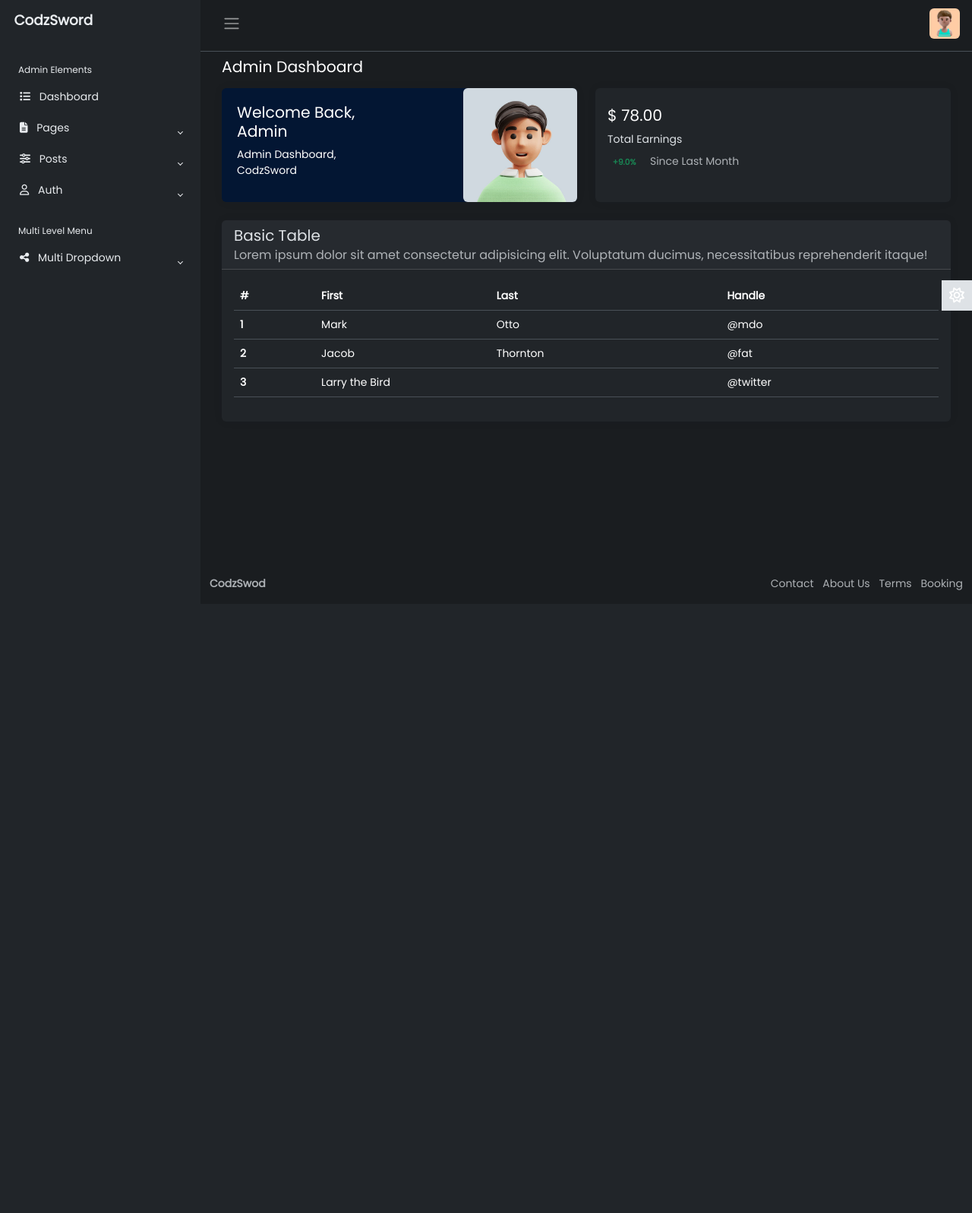
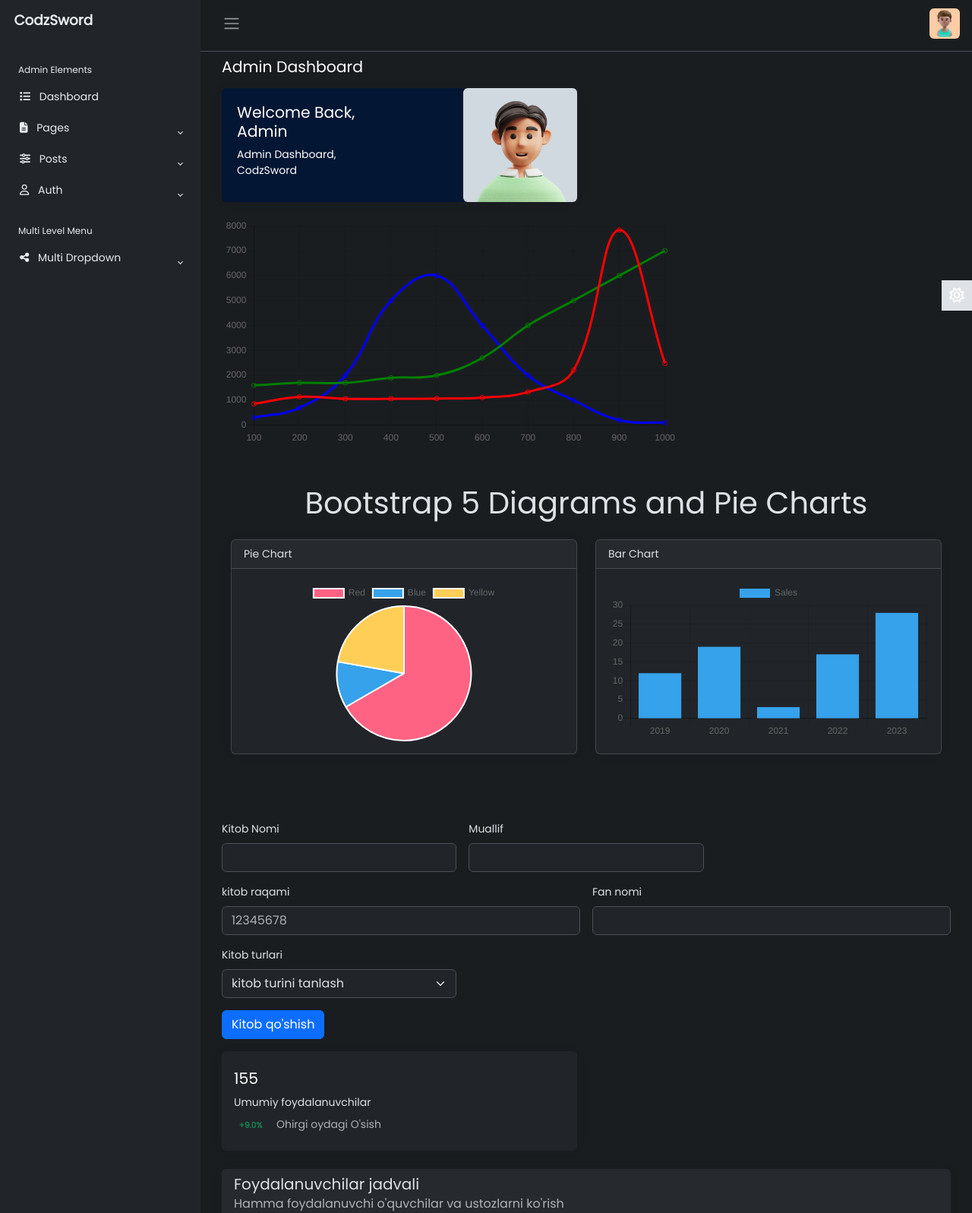
Before and after one commit to HumoyunCode/library, a plain HTML site: page index.html in a window 1280 px wide. Shown: the part 5-1602 px from the top of the page at 76% size. Before the commit the page ends 800 px from the top, so only its background shows below. Drawn offline with nearby package versions, Linux system fonts and the light colour scheme.

Commit message:
update book page

```diff
--- a/index.html
+++ b/index.html
@@ -9,6 +9,7 @@
     <link rel="stylesheet" href="https://cdn.jsdelivr.net/npm/bootstrap@5.3.0-alpha2/dist/css/bootstrap.min.css">
     <script src="https://kit.fontawesome.com/ae360af17e.js" crossorigin="anonymous"></script>
     <link rel="stylesheet" href="css/style.css">
+    <script src="https://cdnjs.cloudflare.com/ajax/libs/Chart.js/2.5.0/Chart.min.js"></script>
 </head>
 
 <body>
@@ -148,6 +149,72 @@
                             </div>
                         </div>
 
+                        <div class="mb-3 container">
+                            <canvas id="myChart" style="width:100%;max-width:600px"></canvas>
+
+
+                            <div class="container my-5">
+                                <h1 class="text-center mb-4">Bootstrap 5 Diagrams and Pie Charts</h1>
+                                <div class="row">
+                                <div class="col-md-6">
+                                    <div class="card">
+                                    <div class="card-header">
+                                        Pie Chart
+                                    </div>
+                                    <div class="card-body">
+                                        <canvas id="pieChart"></canvas>
+                                    </div>
+                                    </div>
+                                </div>
+                                <div class="col-md-6">
+                                    <div class="card">
+                                    <div class="card-header">
+                                        Bar Chart
+                                    </div>
+                                    <div class="card-body">
+                                        <canvas id="barChart"></canvas>
+                                    </div>
+                                    </div>
+                                </div>
+                                </div>
+                            </div>
+
+                        </div>
+
+                        <div class="mb-3 container">
+
+                            <form class="row g-3">
+                                <div class="col-md-4">
+                                    <label for="inputEmail4" class="form-label">Kitob Nomi</label>
+                                    <input type="text" class="form-control" id="inputEmail4">
+                                </div>
+                                <div class="col-md-4">
+                                    <label for="inputPassword4" class="form-label">Muallif</label>
+                                    <input type="text" class="form-control" id="inputPassword4">
+                                </div>
+                                <div class="col-6">
+                                    <label for="inputAddress" class="form-label">kitob raqami</label>
+                                    <input type="text" class="form-control" id="inputAddress" placeholder="12345678">
+                                </div>
+
+                                <div class="col-md-6">
+                                    <label for="inputCity" class="form-label">Fan nomi</label>
+                                    <input type="text" class="form-control" id="inputCity">
+                                </div>
+                                <div class="col-md-4">
+                                    <label for="inputState" class="form-label">Kitob turlari</label>
+                                    <select id="inputState" class="form-select">
+                                    <option selected>kitob turini tanlash</option>
+                                    <option>Adabiyot</option>
+                                    <option>Qo'lanma</option>
+                                    <option>Darslik</option>
+                                    </select>
+                                </div>
+                                <div class="col-12">
+                                    <button type="submit" class="btn btn-primary">Kitob qo'shish</button>
+                                </div>
+                            </form>
+                        </div>
 
 
                         <div class="col-12 col-md-6 d-flex">
@@ -156,17 +223,17 @@
                                     <div class="d-flex align-items-start">
                                         <div class="flex-grow-1">
                                             <h4 class="mb-2">
-                                                $ 78.00
+                                                155
                                             </h4>
                                             <p class="mb-2">
-                                                Total Earnings
+                                                Umumiy foydalanuvchilar
                                             </p>
                                             <div class="mb-0">
                                                 <span class="badge text-success me-2">
                                                     +9.0%
                                                 </span>
                                                 <span class="text-muted">
-                                                    Since Last Month
+                                                    Ohirgi oydagi O'sish
                                                 </span>
                                             </div>
                                         </div>
@@ -179,29 +246,30 @@
                     <div class="card border-0">
                         <div class="card-header">
                             <h5 class="card-title">
-                                Basic Table
+                                Foydalanuvchilar jadvali
                             </h5>
                             <h6 class="card-subtitle text-muted">
-                                Lorem ipsum dolor sit amet consectetur adipisicing elit. Voluptatum ducimus,
-                                necessitatibus reprehenderit itaque!
+                                Hamma foydalanuvchi o'quvchilar va ustozlarni ko'rish
                             </h6>
                         </div>
                         <div class="card-body">
                             <table class="table">
                                 <thead>
                                     <tr>
-                                        <th scope="col">#</th>
-                                        <th scope="col">First</th>
-                                        <th scope="col">Last</th>
-                                        <th scope="col">Handle</th>
+                                        <th scope="col">Id</th>
+                                        <th scope="col">Ismi</th>
+                                        <th scope="col">Familiyasi</th>
+                                        <th scope="col">email</th>
+                                        <th>Ijaraga olgan kitobi</th>
                                     </tr>
                                 </thead>
                                 <tbody>
                                     <tr>
                                         <th scope="row">1</th>
-                                        <td>Mark</td>
-                                        <td>Otto</td>
-                                        <td>@mdo</td>
+                                        <td>G'ishmatov</td>
+                                        <td>Toshmat</td>
+                                        <td>@toshmat</td>
+                                        <td>Python dasturlash tili</td>
                                     </tr>
                                     <tr>
                                         <th scope="row">2</th>
@@ -209,11 +277,7 @@
                                         <td>Thornton</td>
                                         <td>@fat</td>
                                     </tr>
-                                    <tr>
-                                        <th scope="row">3</th>
-                                        <td colspan="2">Larry the Bird</td>
-                                        <td>@twitter</td>
-                                    </tr>
+
                                 </tbody>
                             </table>
                         </div>
@@ -257,6 +321,7 @@
     </div>
     <script src="https://cdn.jsdelivr.net/npm/bootstrap@5.3.0-alpha2/dist/js/bootstrap.bundle.min.js"></script>
     <script src="js/script.js"></script>
+    <html>
 </body>
 
 </html>
--- a/js/script.js
+++ b/js/script.js
@@ -29,3 +29,88 @@ function isLight(){
 if(isLight()){
     toggleRootClass();
 }
+
+
+
+
+
+const xValues = [100, 200, 300, 400, 500, 600, 700, 800, 900, 1000];
+
+new Chart("myChart", {
+  type: "line",
+  data: {
+    labels: xValues,
+    datasets: [
+      {
+        data: [860, 1140, 1060, 1060, 1070, 1110, 1330, 2210, 7830, 2478],
+        borderColor: "red",
+        fill: false,
+      },
+      {
+        data: [1600, 1700, 1700, 1900, 2000, 2700, 4000, 5000, 6000, 7000],
+        borderColor: "green",
+        fill: false,
+      },
+      {
+        data: [300, 700, 2000, 5000, 6000, 4000, 2000, 1000, 200, 100],
+        borderColor: "blue",
+        fill: false,
+      },
+    ],
+  },
+  options: {
+    legend: { display: false },
+  },
+});
+
+
+// Pie Chart Data
+    const pieData = {
+      labels: ['Red', 'Blue', 'Yellow'],
+      datasets: [{
+        data: [300, 50, 100],
+        backgroundColor: ['#FF6384', '#36A2EB', '#FFCE56'],
+        hoverBackgroundColor: ['#FF6384', '#36A2EB', '#FFCE56']
+      }]
+    };
+
+    // Bar Chart Data
+    const barData = {
+      labels: ['2019', '2020', '2021', '2022', '2023'],
+      datasets: [{
+        label: 'Sales',
+        data: [12, 19, 3, 17, 28],
+        backgroundColor: '#36A2EB'
+      }]
+    };
+
+    // Pie Chart Configuration
+    const pieConfig = {
+      type: 'pie',
+      data: pieData
+    };
+
+    // Bar Chart Configuration
+    const barConfig = {
+      type: 'bar',
+      data: barData,
+      options: {
+        scales: {
+          y: {
+            beginAtZero: true
+          }
+        }
+      }
+    };
+
+    // Create Pie Chart
+    const pieChart = new Chart(
+      document.getElementById('pieChart'),
+      pieConfig
+    );
+
+    // Create Bar Chart
+    const barChart = new Chart(
+      document.getElementById('barChart'),
+      barConfig
+    );
```
